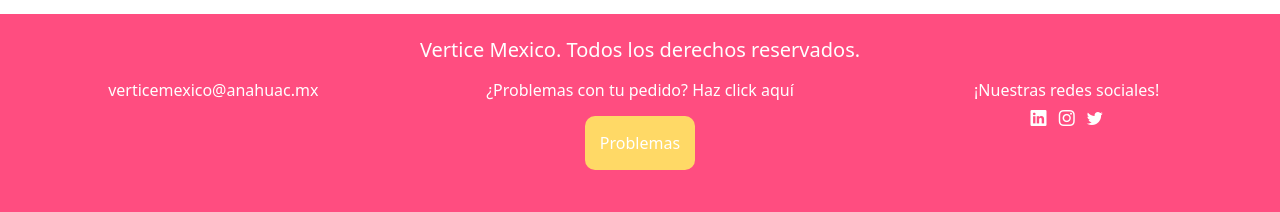
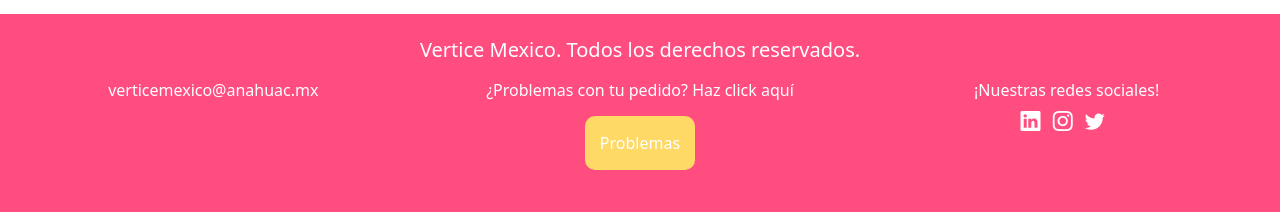
Before and after one commit to emiliooarrig/tienda-vertice, a PHP site: page /php/faq/faq.php in a window 1280 px wide. Shown: the part 882-1094 px from the top of the page. Run offline with PHP 8.4, Linux system fonts and the light colour scheme.

Commit message:
Ajustes en footer

```diff
--- a/php/contacto/contacto.php
+++ b/php/contacto/contacto.php
@@ -68,7 +68,7 @@
         <div class="row row-cols-1 row-cols-md-2">
 
             <div class="col">
-                <img src="../../img/support.png" alt="" class="w-75">
+                <img src="../../imagenes/support.png" alt="" class="w-75">
             </div>
 
             <div class="col d-flex flex-column align-items-center justify-content-center">
--- a/php/faq/faq.php
+++ b/php/faq/faq.php
@@ -9,6 +9,7 @@
         integrity="sha384-EVSTQN3/azprG1Anm3QDgpJLIm9Nao0Yz1ztcQTwFspd3yD65VohhpuuCOmLASjC" crossorigin="anonymous">
     <link rel="stylesheet" href="https://cdn.jsdelivr.net/npm/bootstrap-icons@1.11.3/font/bootstrap-icons.min.css">
     <link rel="stylesheet" href="../../style.css">
+    <link rel="stylesheet" href="../../css/footer.css">
     <title> FAQ </title>
 </head>
 
@@ -120,9 +121,9 @@
             </div>
             <div class="col mb-2">
                 <p class="mb-1">¡Nuestras redes sociales!</p>
-                <a href="#" class="text-white me-2"><i class="bi bi-linkedin"></i></a>
-                <a href="#" class="text-white me-2"><i class="bi bi-instagram"></i></a>
-                <a href="#" class="text-white"><i class="bi bi-twitter"></i></a>
+                <a href="#" class="icon me-2"><i class="bi bi-linkedin"></i></a>
+                <a href="#" class="icon me-2"><i class="bi bi-instagram"></i></a>
+                <a href="#" class="icon me-2"><i class="bi bi-twitter"></i></a>
             </div>
         </div>
     </div>
```
